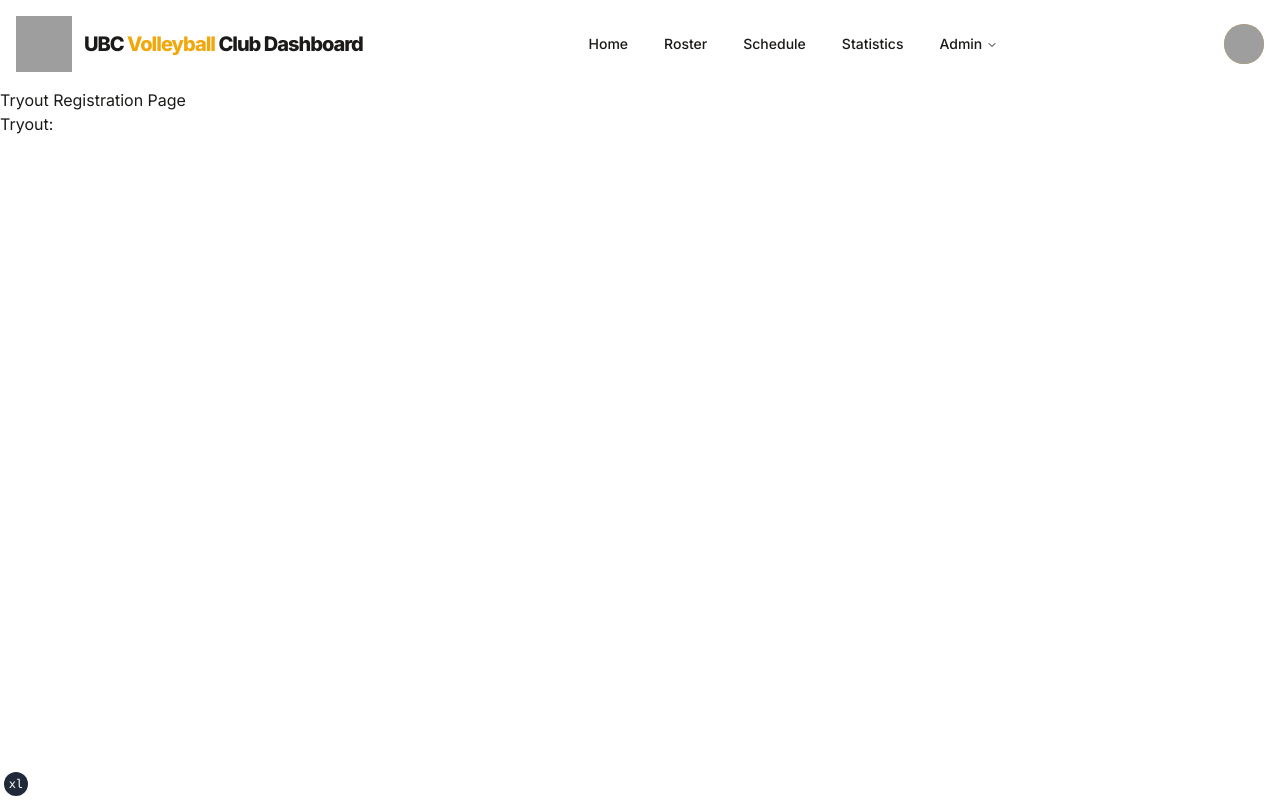
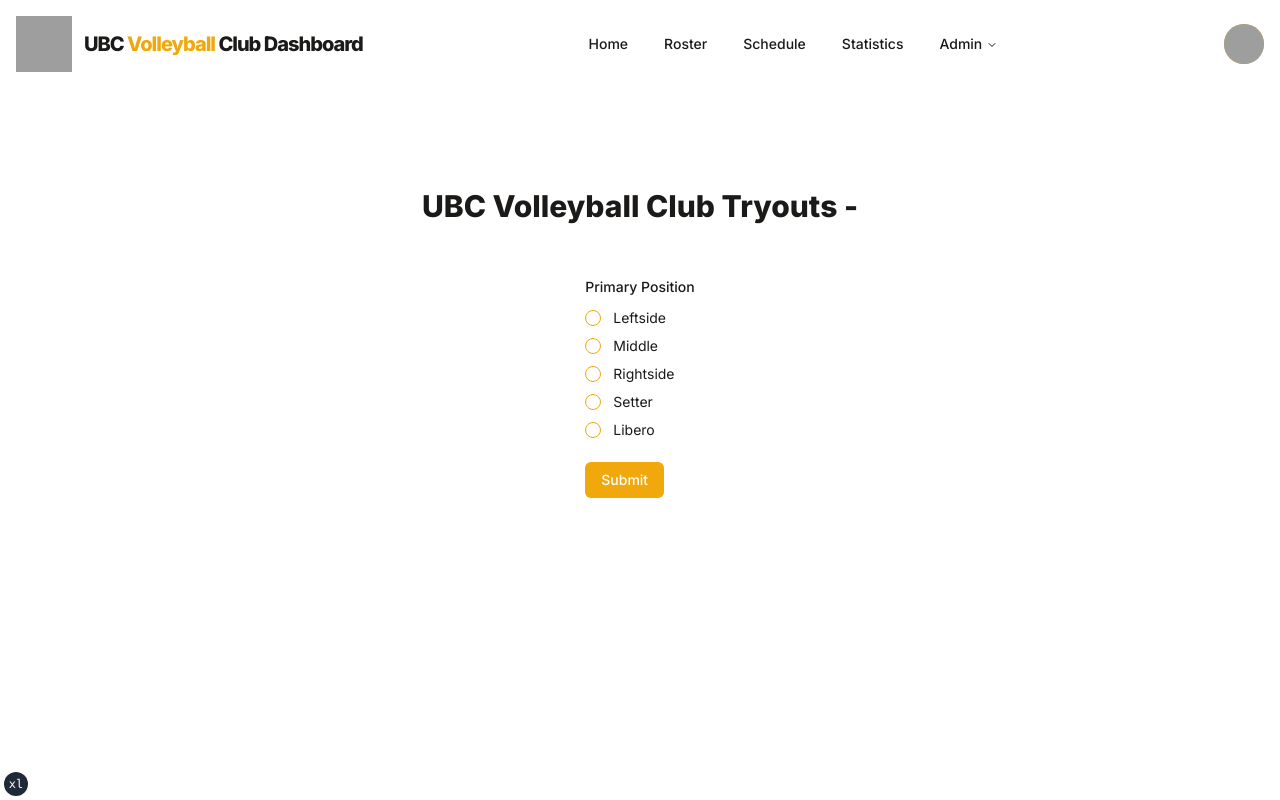
Before and after one commit to ubccsss/UBC-Volleyball-Club-Website, a Next.js app: page /tryouts/registration in a window 1280 px wide. Built offline with nearby package versions, Linux system fonts and the light colour scheme; grey boxes are pictures that could not be loaded.

Commit message:
form starter wip

```diff
--- a/app/tryouts/registration/page.tsx
+++ b/app/tryouts/registration/page.tsx
@@ -1,16 +1,137 @@
 "use client"
+import {
+  Form,
+  FormControl,
+  FormDescription,
+  FormField,
+  FormItem,
+  FormLabel,
+  FormMessage,
+} from "@/src/components/ui/form"
+
+
+import { zodResolver } from "@hookform/resolvers/zod"
+import { useForm } from "react-hook-form"
+import { z } from "zod"
+import { Button } from "@/src/components/ui/button"
+
+
+import { Label } from "@/src/components/ui/label"
+import { RadioGroup, RadioGroupItem } from "@/src/components/ui/radio-group"
 import { useRouter, useSearchParams} from 'next/navigation';
+import { useState } from 'react';
+
+const FormSchema = z.object({
+  type: z.enum(["all", "mentions", "none"], {
+    required_error: "You need to select a notification type.",
+  }),
+})
 
 export default function Registration() {
   const params = useSearchParams();
-  const type = params.get('tryout')
+  const type = params.get('tryout');
 
+  // TODO: link to DB
+  const [tryoutsOpen, setTryoutsStatus] = useState(true);
+
+  const form = useForm<z.infer<typeof FormSchema>>({
+    resolver: zodResolver(FormSchema),
+  })
   console.log(params)
 
-  return <>
-      <div>
-      <h1>Tryout Registration Page</h1>
-      <p>Tryout: {type}</p>
+  function onSubmit(data: z.infer<typeof FormSchema>) {
+    console.log(data);
+  }
+
+  return (
+    <div>
+     {tryoutsOpen ? (
+        <>
+          <div>
+            <div className='my-[100px]'>
+              <h1 className="text-center text-3xl font-extrabold">
+                UBC Volleyball Club Tryouts - {type}
+              </h1>
+              <div className='flex justify-center items-center my-[50px]'>
+                <Form {...form}>
+                  <form onSubmit={form.handleSubmit(onSubmit)} className=" space-y-6">
+                    <FormField
+                      control={form.control}
+                      name="type"
+                      render={({ field }) => (
+                        <FormItem className="space-y-3">
+                          <FormLabel>Primary Position</FormLabel>
+                          <FormControl>
+                            <RadioGroup
+                              onValueChange={field.onChange}
+                              defaultValue={field.value}
+                              className="flex flex-col space-y-1"
+                            >
+                              <FormItem className="flex items-center space-x-3 space-y-0">
+                                <FormControl>
+                                  <RadioGroupItem value="leftside" />
+                                </FormControl>
+                                <FormLabel className="font-normal">
+                                  Leftside
+                                </FormLabel>
+                              </FormItem>
+                              <FormItem className="flex items-center space-x-3 space-y-0">
+                                <FormControl>
+                                  <RadioGroupItem value="middle" />
+                                </FormControl>
+                                <FormLabel className="font-normal">
+                                  Middle
+                                </FormLabel>
+                              </FormItem>
+                              <FormItem className="flex items-center space-x-3 space-y-0">
+                                <FormControl>
+                                  <RadioGroupItem value="rightside" />
+                                </FormControl>
+                                <FormLabel className="font-normal">
+                                  Rightside
+                                </FormLabel>
+                              </FormItem>
+                              <FormItem className="flex items-center space-x-3 space-y-0">
+                                <FormControl>
+                                  <RadioGroupItem value="setter" />
+                                </FormControl>
+                                <FormLabel className="font-normal">
+                                  Setter
+                                </FormLabel>
+                              </FormItem>
+                              <FormItem className="flex items-center space-x-3 space-y-0">
+                                <FormControl>
+                                  <RadioGroupItem value="libero" />
+                                </FormControl>
+                                <FormLabel className="font-normal">
+                                  Libero
+                                </FormLabel>
+                              </FormItem>
+                            </RadioGroup>
+                          </FormControl>
+                          <FormMessage />
+                        </FormItem>
+                      )}
+                    />
+                    <Button type="submit">Submit</Button>
+                  </form>
+                </Form>
+              </div>
+            </div>
+          </div>
+        </>
+      ) : (
+        <>
+          <div>
+            <div className='my-[100px]'>
+              <h1 className="text-center text-3xl font-extrabold">
+                Tryouts are not currently open.
+              </h1>
+            </div>
+          </div>
+        </>
+      )}
     </div>
-  </>
+  )
+
 }
--- a/package.json
+++ b/package.json
@@ -20,6 +20,7 @@
     "@radix-ui/react-icons": "^1.3.0",
     "@radix-ui/react-label": "^2.0.2",
     "@radix-ui/react-navigation-menu": "^1.1.4",
+    "@radix-ui/react-radio-group": "^1.1.3",
     "@radix-ui/react-slot": "^1.0.2",
     "@supabase/auth-ui-react": "^0.4.7",
     "@supabase/auth-ui-shared": "^0.1.8",
--- /dev/null
+++ b/src/components/ui/radio-group.tsx
@@ -0,0 +1,42 @@
+import * as React from "react"
+import * as RadioGroupPrimitive from "@radix-ui/react-radio-group"
+import { Circle } from "lucide-react"
+
+import { cn } from "@/src/utils/utils"
+
+const RadioGroup = React.forwardRef<
+  React.ElementRef<typeof RadioGroupPrimitive.Root>,
+  React.ComponentPropsWithoutRef<typeof RadioGroupPrimitive.Root>
+>(({ className, ...props }, ref) => {
+  return (
+    <RadioGroupPrimitive.Root
+      className={cn("grid gap-2", className)}
+      {...props}
+      ref={ref}
+    />
+  )
+})
+RadioGroup.displayName = RadioGroupPrimitive.Root.displayName
+
+const RadioGroupItem = React.forwardRef<
+  React.ElementRef<typeof RadioGroupPrimitive.Item>,
+  React.ComponentPropsWithoutRef<typeof RadioGroupPrimitive.Item>
+>(({ className, ...props }, ref) => {
+  return (
+    <RadioGroupPrimitive.Item
+      ref={ref}
+      className={cn(
+        "aspect-square h-4 w-4 rounded-full border border-primary text-primary ring-offset-background focus:outline-none focus-visible:ring-2 focus-visible:ring-ring focus-visible:ring-offset-2 disabled:cursor-not-allowed disabled:opacity-50",
+        className
+      )}
+      {...props}
+    >
+      <RadioGroupPrimitive.Indicator className="flex items-center justify-center">
+        <Circle className="h-2.5 w-2.5 fill-current text-current" />
+      </RadioGroupPrimitive.Indicator>
+    </RadioGroupPrimitive.Item>
+  )
+})
+RadioGroupItem.displayName = RadioGroupPrimitive.Item.displayName
+
+export { RadioGroup, RadioGroupItem }
```
Also changed, not shown: 1 other file (tests, documents, lock files or other folders).
